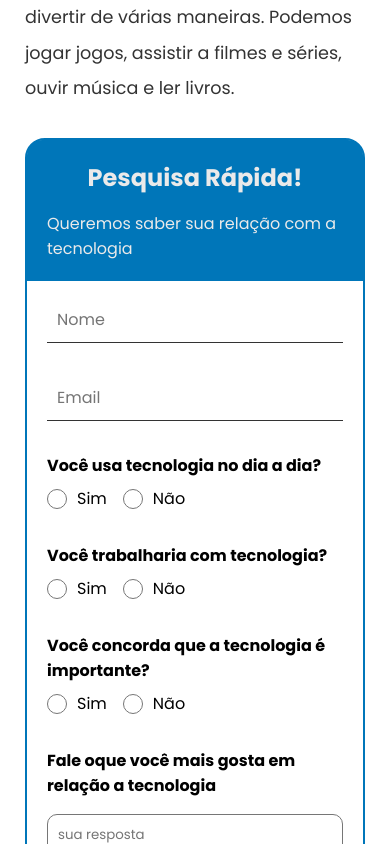
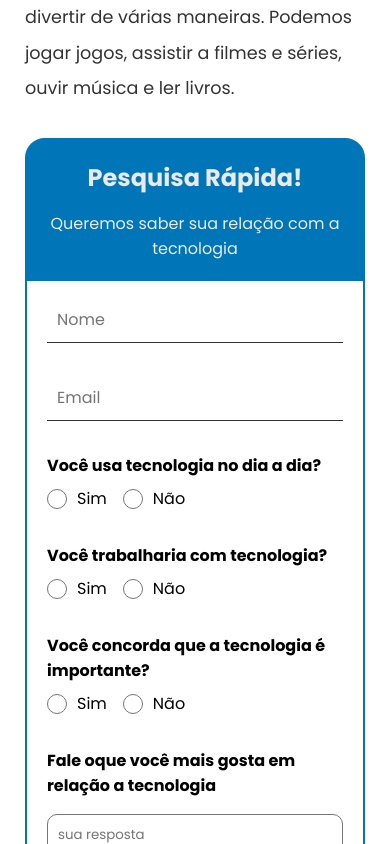
Before and after one commit to Darlan0307/SendEmail_React_Node, a React (Vite) app in the folder frontend/: page / in a window 390 px wide. Shown: the part 2160-3004 px from the top of the page. Built offline with nearby package versions, Linux system fonts and the light colour scheme.

Commit message:
:iphone: ajustando responsivo do mobile e desktop

```diff
--- a/frontend/src/components/MainContent/styles.scss
+++ b/frontend/src/components/MainContent/styles.scss
@@ -4,6 +4,7 @@
   flex-direction: column;
   gap: 2em;
   padding: 0 15px;
+  position: relative;
 
   @media (max-width:500px){
     margin-top:6.5em;
@@ -73,12 +74,36 @@
 
         }
     }
-    @media (min-width:800px){
-      max-width: 60%;
-    }
   }
 
-//  .context-form{
+ .context-form{
+    display: flex;
+    flex-direction: column;
+    justify-content: center;
+    align-items: center;
 
-//   }
+
+  }
 }
+
+@media (min-width:925px){
+  .content-text{
+    max-width: 60%;
+  }
+
+  .context-form{
+    position: absolute;
+    top: -8em;
+    right: .5em;
+    z-index: 19;
+  }
+}
+
+@media (min-width:1100px){
+
+  .context-form{
+
+    right:calc(1em + 3vw);
+
+  }
+}
--- a/frontend/src/components/UserForm/styles.scss
+++ b/frontend/src/components/UserForm/styles.scss
@@ -1,11 +1,11 @@
 .container-userform{
   width: 100%;
-  max-width: 400px;
+  max-width: 350px;
   display: flex;
   flex-direction: column;
   gap: 1em;
   border: 2px solid #0076B9;
-  border-radius: 20px 20px 0 0;
+  border-radius: 20px;
   .content-header{
     background-color: #0076B9;
     display: flex;
@@ -16,6 +16,7 @@
     padding: 20px;
     h2,p{
       color: #eaeaea;
+      text-align: center;
     }
   }
 
```
